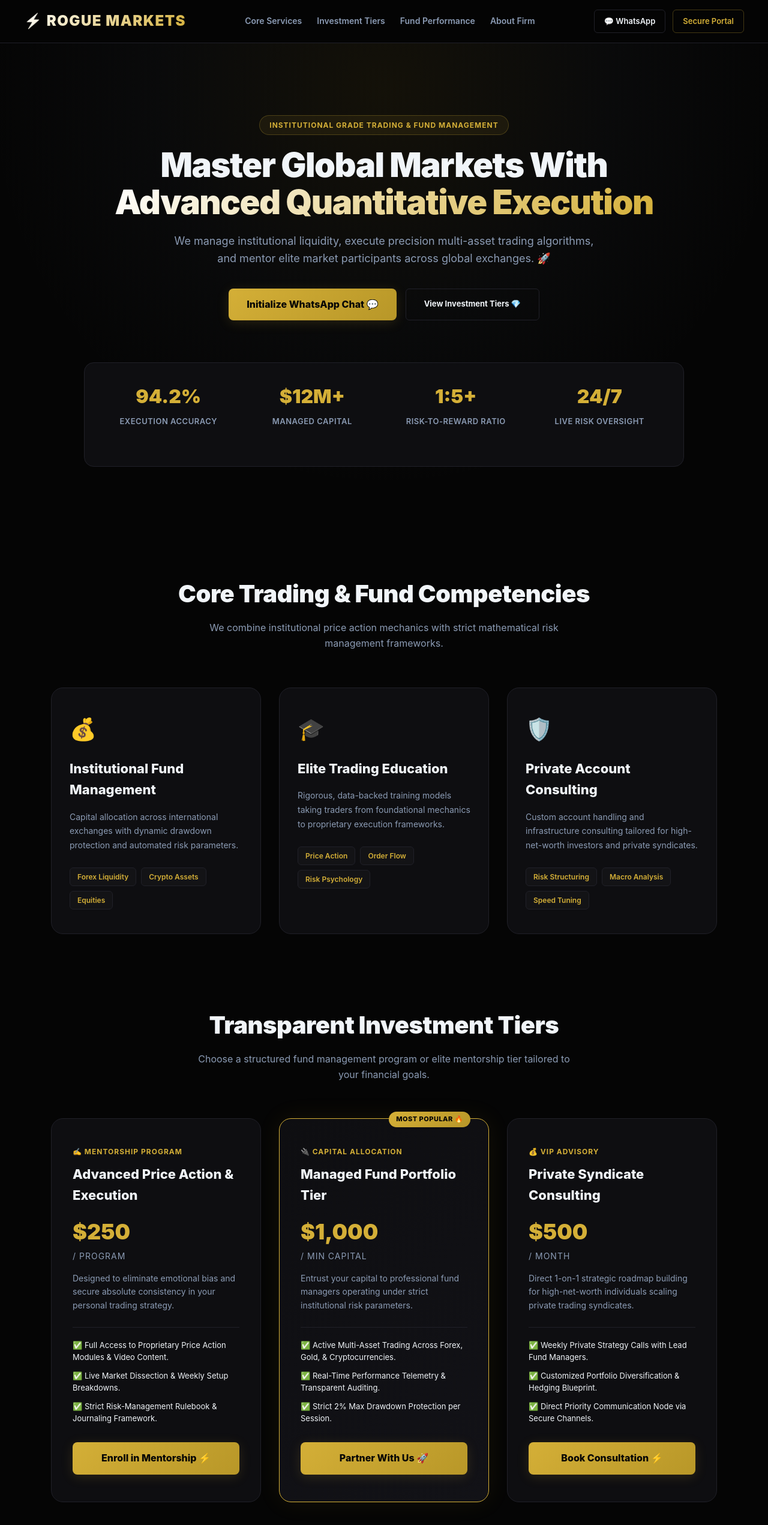
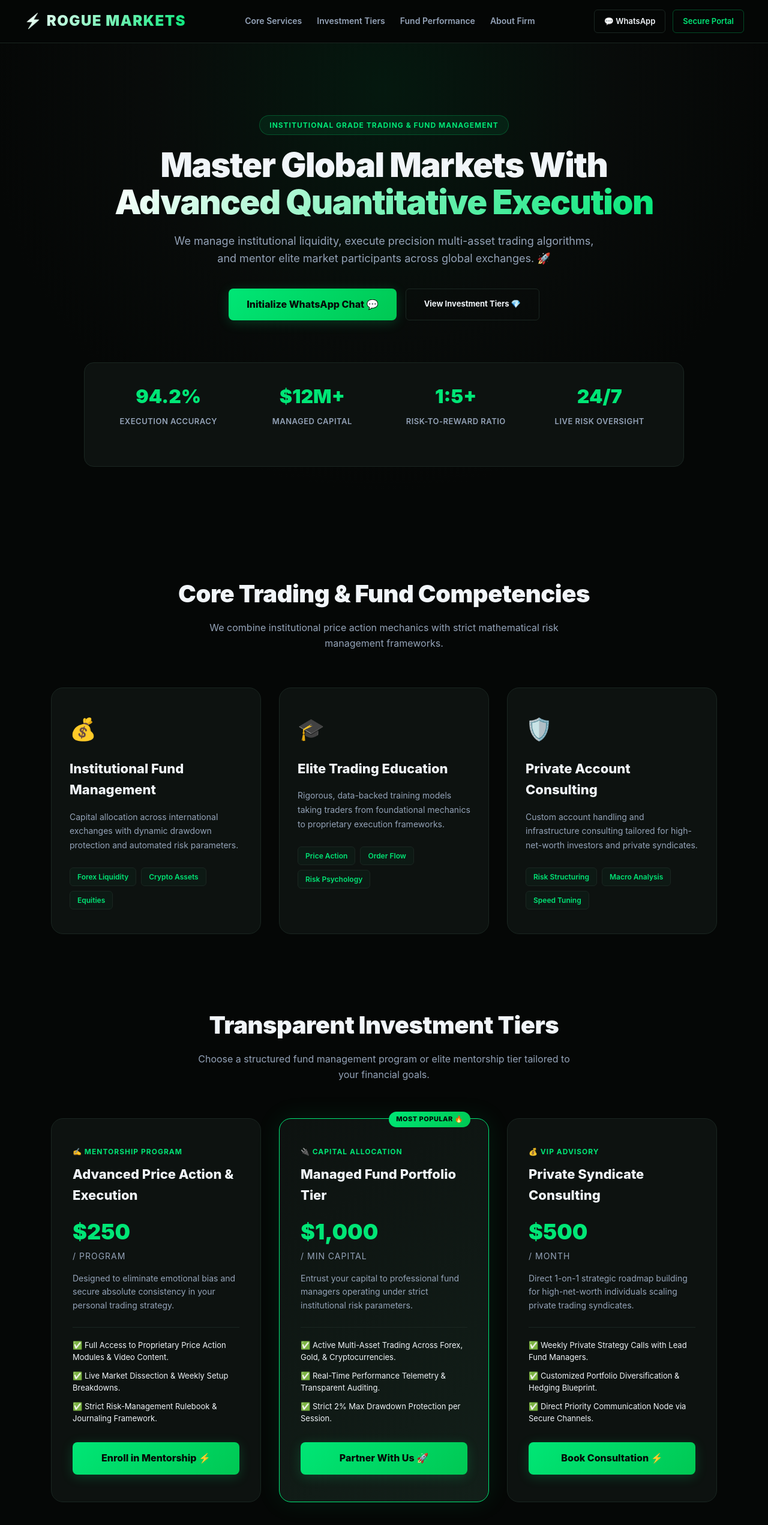
Before and after one commit to mahmoodoffice9-code/rogue-market, a plain HTML site: page index.html in a window 1280 px wide. Shown: the top 2542 px of the page at 60% size. Drawn offline with Linux system fonts and the light colour scheme.

Commit message:
Change color scheme from gold to green
Updated color variables and styles to use green accents instead of gold.

```diff
--- a/index.html
+++ b/index.html
@@ -6,16 +6,16 @@
   <title>Rogue Markets - Professional Trading & Fund Management</title>
   <style>
     :root {
-      --bg-deep: #050505;
-      --bg-card: #0e0e11;
-      --bg-card-hover: #16161c;
-      --accent-gold: #d4af37;
-      --accent-gold-light: #f3e5ab;
-      --accent-silver: #94a3b8;
+      --bg-deep: #050706;
+      --bg-card: #0d1210;
+      --bg-card-hover: #131b17;
+      --accent-green: #00e676;
+      --accent-green-dark: #00c853;
+      --accent-green-glow: rgba(0, 230, 118, 0.25);
       --text-main: #f1f5f9;
-      --text-muted: #8b9bb4;
-      --border-color: #202028;
-      --border-glow: rgba(212, 175, 55, 0.3);
+      --text-muted: #94a3b8;
+      --border-color: #1a2621;
+      --border-glow: rgba(0, 230, 118, 0.4);
     }
 
     * { margin: 0; padding: 0; box-sizing: border-box; font-family: 'Inter', system-ui, -apple-system, sans-serif; scroll-behavior: smooth; }
@@ -23,7 +23,7 @@
 
     /* Header & Navigation */
     header {
-      background: rgba(5, 5, 5, 0.9);
+      background: rgba(5, 7, 6, 0.9);
       backdrop-filter: blur(16px);
       padding: 16px 40px;
       display: flex;
@@ -38,13 +38,13 @@
       font-size: 24px;
       font-weight: 900;
       letter-spacing: 1.5px;
-      background: linear-gradient(135deg, #ffffff, var(--accent-gold));
+      background: linear-gradient(135deg, #ffffff, var(--accent-green));
       -webkit-background-clip: text;
       -webkit-text-fill-color: transparent;
     }
     .nav-links { display: flex; align-items: center; gap: 25px; }
     .nav-links a { color: var(--text-muted); text-decoration: none; transition: 0.25s ease; font-size: 14px; font-weight: 600; }
-    .nav-links a:hover { color: var(--accent-gold); }
+    .nav-links a:hover { color: var(--accent-green); }
     .nav-actions { display: flex; gap: 12px; align-items: center; }
 
     .btn-outline {
@@ -58,30 +58,30 @@
       text-decoration: none;
       transition: 0.2s;
     }
-    .btn-outline:hover { border-color: var(--accent-gold); color: var(--accent-gold); }
+    .btn-outline:hover { border-color: var(--accent-green); color: var(--accent-green); }
 
     /* Hero Section */
     .hero {
       text-align: center;
       padding: 120px 20px 80px;
-      background: radial-gradient(circle at 50% 10%, rgba(212, 175, 55, 0.07) 0%, rgba(148, 163, 184, 0.03) 40%, transparent 70%);
+      background: radial-gradient(circle at 50% 10%, rgba(0, 230, 118, 0.08) 0%, rgba(13, 18, 16, 0.4) 40%, transparent 70%);
     }
     .hero-badge {
       display: inline-block;
-      background: rgba(212, 175, 55, 0.08);
-      color: var(--accent-gold);
+      background: rgba(0, 230, 118, 0.08);
+      color: var(--accent-green);
       padding: 6px 16px;
       font-size: 12px;
       font-weight: 700;
       letter-spacing: 1px;
       border-radius: 20px;
       margin-bottom: 20px;
-      border: 1px solid rgba(212, 175, 55, 0.25);
+      border: 1px solid rgba(0, 230, 118, 0.25);
       text-transform: uppercase;
     }
     .hero h1 { font-size: 56px; font-weight: 900; margin-bottom: 20px; letter-spacing: -1.5px; line-height: 1.1; }
     .hero h1 span {
-      background: linear-gradient(135deg, #ffffff, var(--accent-gold));
+      background: linear-gradient(135deg, #ffffff, var(--accent-green));
       -webkit-background-clip: text;
       -webkit-text-fill-color: transparent;
     }
@@ -89,16 +89,16 @@
 
     .hero-buttons { display: flex; justify-content: center; gap: 15px; flex-wrap: wrap; margin-bottom: 70px; }
     .btn-primary {
-      background: linear-gradient(135deg, var(--accent-gold), #b89728);
-      color: #050505;
+      background: linear-gradient(135deg, var(--accent-green), var(--accent-green-dark));
+      color: #050706;
       padding: 14px 30px;
       text-decoration: none;
       font-weight: 800;
       border-radius: 8px;
       transition: all 0.3s ease;
-      box-shadow: 0 4px 20px rgba(212, 175, 55, 0.15);
+      box-shadow: 0 4px 20px rgba(0, 230, 118, 0.2);
     }
-    .btn-primary:hover { transform: translateY(-3px); box-shadow: 0 8px 30px rgba(212, 175, 55, 0.3); background: linear-gradient(135deg, var(--accent-gold-light), var(--accent-gold)); }
+    .btn-primary:hover { transform: translateY(-3px); box-shadow: 0 8px 30px rgba(0, 230, 118, 0.4); }
 
     /* Metrics Grid Bar */
     .metrics-bar {
@@ -112,7 +112,7 @@
       border-radius: 16px;
       padding: 30px;
     }
-    .metric-item h3 { font-size: 32px; font-weight: 900; color: var(--accent-gold); margin-bottom: 5px; }
+    .metric-item h3 { font-size: 32px; font-weight: 900; color: var(--accent-green); margin-bottom: 5px; }
     .metric-item p { font-size: 13px; color: var(--text-muted); text-transform: uppercase; letter-spacing: 0.5px; font-weight: 600; }
 
     /* Containers & Sections */
@@ -139,13 +139,13 @@
       border-color: var(--border-glow);
       transform: translateY(-5px);
       background: var(--bg-card-hover);
-      box-shadow: 0 15px 35px rgba(0, 0, 0, 0.5);
+      box-shadow: 0 15px 35px rgba(0, 0, 0, 0.6);
     }
     .comp-icon { font-size: 36px; margin-bottom: 20px; display: inline-block; }
     .competency-card h3 { font-size: 22px; font-weight: 800; margin-bottom: 15px; color: var(--text-main); }
     .competency-card p { font-size: 14px; color: var(--text-muted); line-height: 1.7; margin-bottom: 25px; }
     .tech-tags { display: flex; flex-wrap: wrap; gap: 8px; }
-    .tag { background: rgba(255,255,255,0.02); border: 1px solid var(--border-color); padding: 5px 12px; border-radius: 6px; font-size: 12px; font-weight: 600; color: var(--accent-gold); }
+    .tag { background: rgba(0, 230, 118, 0.03); border: 1px solid var(--border-color); padding: 5px 12px; border-radius: 6px; font-size: 12px; font-weight: 600; color: var(--accent-green); }
 
     /* Pricing Section */
     .pricing-grid {
@@ -165,16 +165,16 @@
       transition: 0.3s;
     }
     .price-card.popular {
-      border-color: var(--accent-gold);
-      background: linear-gradient(145deg, var(--bg-card), #121217);
-      box-shadow: 0 0 40px rgba(212, 175, 55, 0.08);
+      border-color: var(--accent-green);
+      background: linear-gradient(145deg, var(--bg-card), #121f19);
+      box-shadow: 0 0 40px rgba(0, 230, 118, 0.1);
     }
     .popular-badge {
       position: absolute;
       top: -12px;
       right: 30px;
-      background: linear-gradient(135deg, var(--accent-gold), #b89728);
-      color: #050505;
+      background: linear-gradient(135deg, var(--accent-green), var(--accent-green-dark));
+      color: #050706;
       font-size: 11px;
       font-weight: 800;
       padding: 4px 12px;
@@ -182,9 +182,9 @@
       text-transform: uppercase;
       letter-spacing: 0.5px;
     }
-    .price-header span { font-size: 12px; font-weight: 700; color: var(--accent-gold); text-transform: uppercase; letter-spacing: 1px; display: block; margin-bottom: 10px; }
+    .price-header span { font-size: 12px; font-weight: 700; color: var(--accent-green); text-transform: uppercase; letter-spacing: 1px; display: block; margin-bottom: 10px; }
     .price-header h3 { font-size: 22px; font-weight: 800; margin-bottom: 15px; }
-    .price-tag { font-size: 36px; font-weight: 900; color: var(--accent-gold); margin-bottom: 15px; }
+    .price-tag { font-size: 36px; font-weight: 900; color: var(--accent-green); margin-bottom: 15px; }
     .price-header p { font-size: 14px; color: var(--text-muted); margin-bottom: 25px; line-height: 1.6; }
 
     .price-features { list-style: none; margin-bottom: 30px; border-top: 1px solid var(--border-color); padding-top: 20px; }
@@ -193,8 +193,8 @@
     /* Enterprise Custom Box */
     .enterprise-box {
       margin-top: 40px;
-      background: linear-gradient(145deg, var(--bg-card), #121217);
-      border: 1px solid rgba(212, 175, 55, 0.3);
+      background: linear-gradient(145deg, var(--bg-card), #121f19);
+      border: 1px solid rgba(0, 230, 118, 0.3);
       border-radius: 20px;
       padding: 45px;
       display: grid;
@@ -221,11 +221,11 @@
     }
     .case-card:hover { border-color: var(--border-glow); transform: translateY(-4px); }
     .case-top { display: flex; justify-content: space-between; align-items: center; margin-bottom: 15px; }
-    .case-tag { font-size: 12px; font-weight: 700; color: var(--accent-gold); background: rgba(212, 175, 55, 0.08); padding: 4px 10px; border-radius: 6px; border: 1px solid rgba(212, 175, 55, 0.2); }
+    .case-tag { font-size: 12px; font-weight: 700; color: var(--accent-green); background: rgba(0, 230, 118, 0.08); padding: 4px 10px; border-radius: 6px; border: 1px solid rgba(0, 230, 118, 0.2); }
     .rating { color: #f59e0b; font-size: 14px; font-weight: 700; }
     .case-card h3 { font-size: 20px; font-weight: 800; margin-bottom: 12px; }
     .case-meta { font-size: 13px; color: var(--text-muted); margin-bottom: 8px; line-height: 1.6; }
-    .case-result { margin-top: 15px; padding-top: 15px; border-top: 1px solid var(--border-color); font-size: 14px; font-weight: 700; color: var(--accent-gold); }
+    .case-result { margin-top: 15px; padding-top: 15px; border-top: 1px solid var(--border-color); font-size: 14px; font-weight: 700; color: var(--accent-green); }
     .client-sig { margin-top: 15px; font-size: 12px; color: var(--text-muted); font-style: italic; }
 
     /* Who We Are & Tech Stack */
@@ -244,8 +244,8 @@
     .about-checklist { list-style: none; display: flex; flex-direction: column; gap: 12px; font-size: 14px; font-weight: 600; }
 
     .stack-grid { display: grid; grid-template-columns: repeat(2, 1fr); gap: 15px; }
-    .stack-item { background: rgba(255,255,255,0.01); border: 1px solid var(--border-color); padding: 20px; border-radius: 14px; text-align: center; font-weight: 700; font-size: 14px; transition: 0.2s; }
-    .stack-item:hover { border-color: var(--accent-gold); background: rgba(212, 175, 55, 0.02); }
+    .stack-item { background: rgba(0, 230, 118, 0.02); border: 1px solid var(--border-color); padding: 20px; border-radius: 14px; text-align: center; font-weight: 700; font-size: 14px; transition: 0.2s; }
+    .stack-item:hover { border-color: var(--accent-green); background: rgba(0, 230, 118, 0.05); }
 
     /* Footer */
     footer { text-align: center; padding: 40px; background: var(--bg-deep); color: var(--text-muted); margin-top: 100px; border-top: 1px solid var(--border-color); font-size: 14px; }
@@ -271,7 +271,7 @@
     </div>
     <div class="nav-actions">
       <a href="https://wa.me/923012928787" target="_blank" class="btn-outline">💬 WhatsApp</a>
-      <a href="#contact" class="btn-outline" style="color: var(--accent-gold); border-color: rgba(212,175,55,0.3);">Secure Portal</a>
+      <a href="#contact" class="btn-outline" style="color: var(--accent-green); border-color: rgba(0,230,118,0.3);">Secure Portal</a>
     </div>
   </header>
 
@@ -422,7 +422,7 @@
         </ul>
       </div>
       <div style="text-align: right;">
-        <div style="font-size: 18px; font-weight: 800; color: var(--accent-gold); margin-bottom: 15px;">Custom Allocation Scope</div>
+        <div style="font-size: 18px; font-weight: 800; color: var(--accent-green); margin-bottom: 15px;">Custom Allocation Scope</div>
         <a href="https://wa.me/923012928787" target="_blank" class="btn-primary">Contact via WhatsApp 💬</a>
       </div>
     </div>
@@ -479,7 +479,7 @@
   <div id="about" class="container">
     <div class="about-wrapper">
       <div class="about-text">
-        <h2 style="background: linear-gradient(135deg, #ffffff, var(--accent-gold)); -webkit-background-clip: text; -webkit-text-fill-color: transparent;">Engineered for Maximum Alpha & Security</h2>
+        <h2 style="background: linear-gradient(135deg, #ffffff, var(--accent-green)); -webkit-background-clip: text; -webkit-text-fill-color: transparent;">Engineered for Maximum Alpha & Security</h2>
         <p>Rogue Markets was built to bridge the gap between complex global market liquidity and disciplined risk execution. We don't rely on guesswork; our operations rely on mathematical precision, strict risk-to-reward metrics, and professional execution.</p>
         <ul class="about-checklist">
           <li>✅ Transparent, real-time auditing and trade telemetry</li>
```
